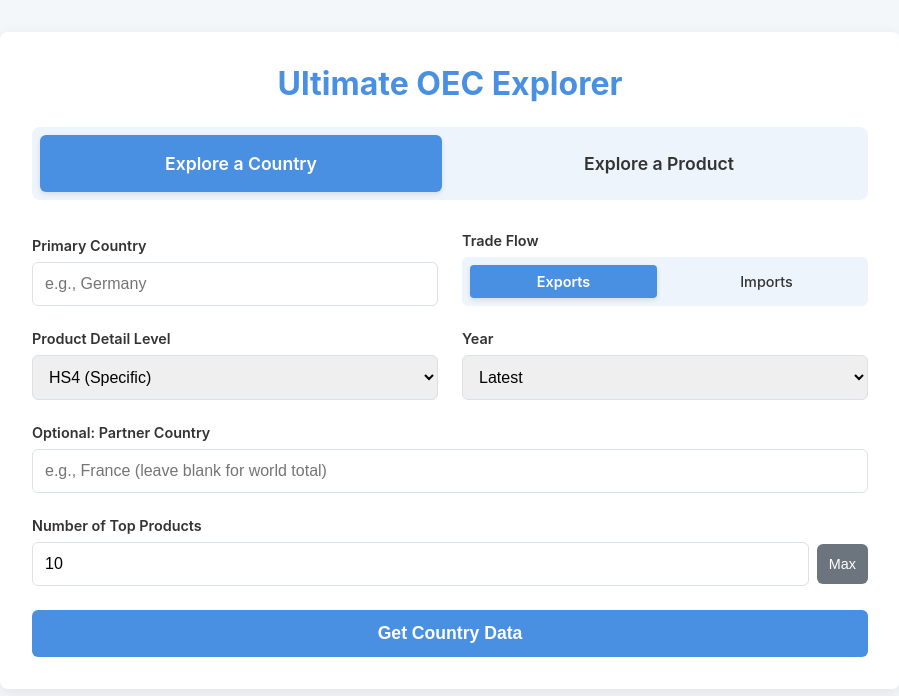
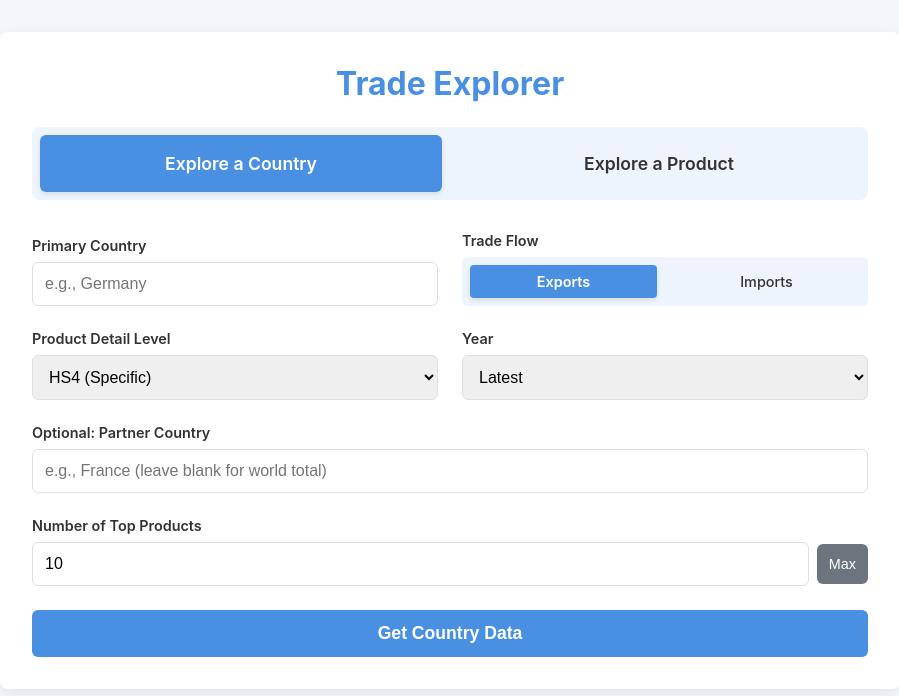
Before and after one commit to Storm-fyre/trade-explorer, a plain HTML site: page index.html in a window 1280 px wide. Shown: the whole page, without its empty margins (190-1089 px from the left). Drawn offline with Linux system fonts and the light colour scheme.

Commit message:
Update index.html

```diff
--- a/index.html
+++ b/index.html
@@ -241,7 +241,7 @@
 
     <div class="main-wrapper">
         <div class="container">
-            <h1>Ultimate OEC Explorer</h1>
+            <h1>Trade Explorer</h1>
 
             <div class="mode-tabs">
                 <div class="mode-tab active" id="tab-country" onclick="switchMode('country')">Explore a Country</div>
@@ -968,4 +968,5 @@
 
     </script>
 </body>
+
 </html>
```
